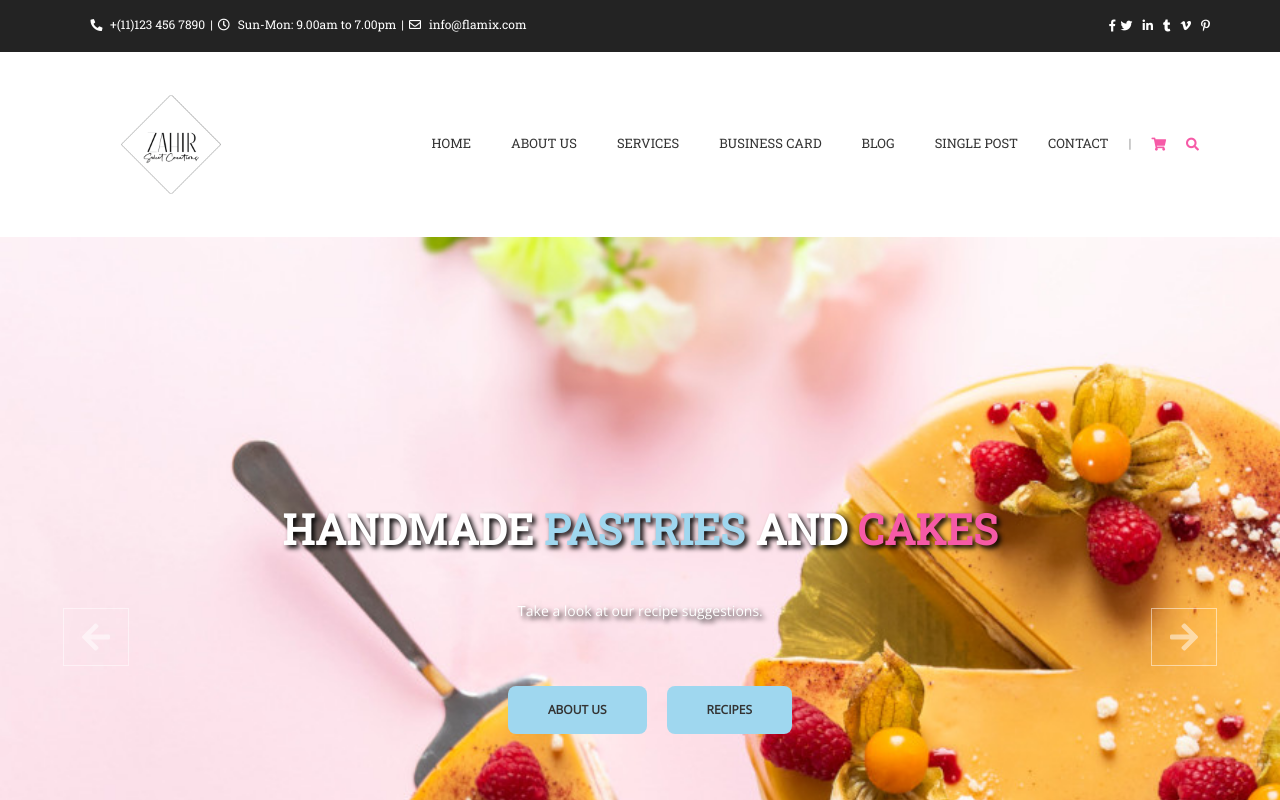
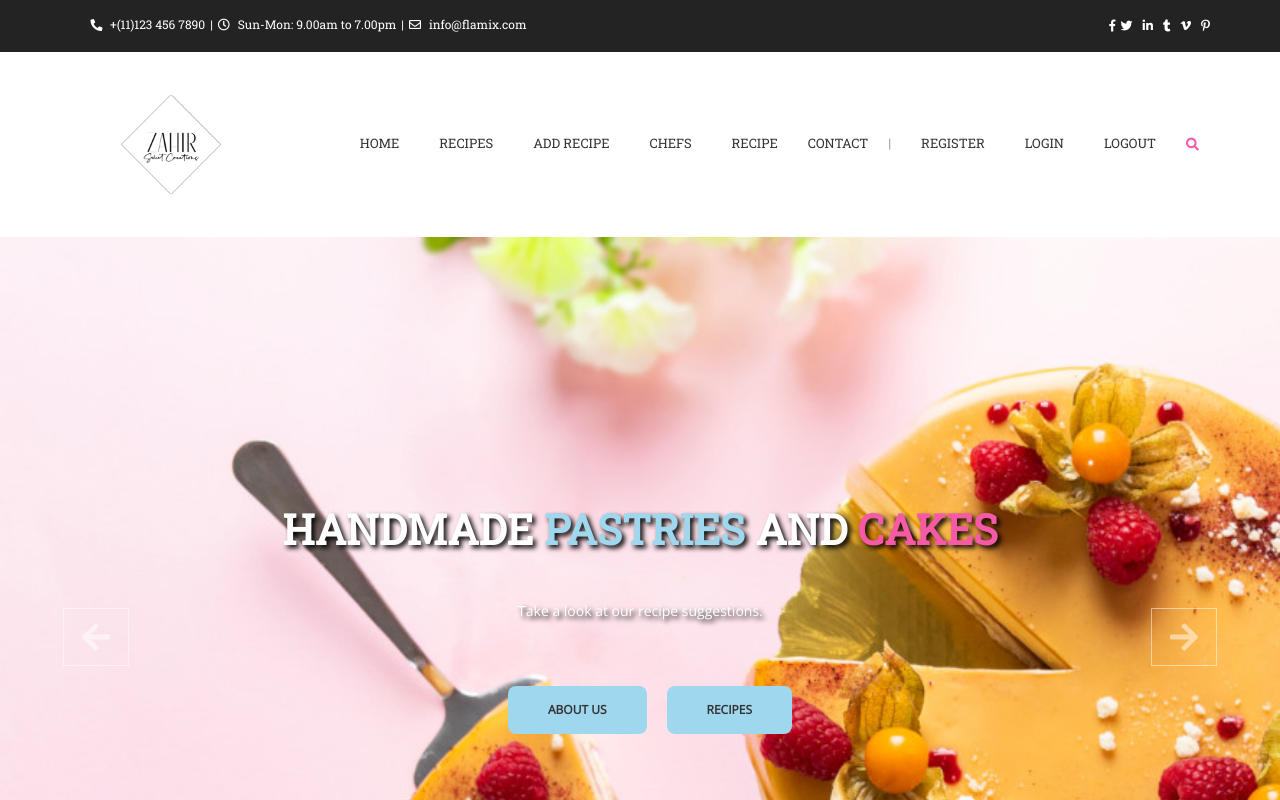
Before and after one commit to DmtDimitrov/zahir-app, a React (Create React App) app in the folder client/: page / in a window 1280 px wide. Shown: the top 800 px of the page. Built offline with nearby package versions, Linux system fonts and the light colour scheme.

Commit message:
Update navigation menu
add new buttons

```diff
--- a/client/src/components/Menu/Menu.js
+++ b/client/src/components/Menu/Menu.js
@@ -1,6 +1,22 @@
 // import './Header.css';
 
-export default function Menu() {
+export default function Menu({
+    navigationHandler
+}) {
+    const onMenuClick = (e) => {
+        e.preventDefault();
+        // console.log('e.target.href');
+        // console.log(e.target.href);
+
+        if (e.target.tagName == 'A') {
+            let url = new URL(e.target.href);
+
+            console.log('url');
+            console.log(url);
+            // console.log(url.pathname);
+            navigationHandler(url.pathname)
+        }
+    };
     return (
         <div className="main-container nav-bg-color">
             <div className="inside-container nav-contain">
@@ -10,16 +26,17 @@ export default function Menu() {
                         <span className="navbar-toggler-icon"></span>
                     </button>
                     <div className="collapse navbar-collapse" id="navbarNavAltMarkup">
-                        <div className="navbar-nav nav-list ml-auto">
-                            <a className="menu" href="index.html">HOME</a>
-                            <a className="menu" href="#">ABOUT US</a>
-                            <a className="menu" href="services.html">SERVICES</a>
-                            <a className="menu" href="#">BUSINESS CARD</a>
-                            <a className="menu" href="blog.html">BLOG</a>
-                            <a className="menu" href="blog-single.html">SINGLE POST</a>
-                            <a className="menu  last-spc" href="contact.html">CONTACT</a>
+                        <div onClick={onMenuClick} className="navbar-nav nav-list ml-auto">
+                            <a className="menu" href="/home">HOME</a>
+                            <a className="menu" href="/recipes">RECIPES</a>
+                            <a className="menu" href="/add">ADD RECIPE</a>
+                            <a className="menu" href="#">CHEFS</a>
+                            <a className="menu" href="/details">RECIPE</a>
+                            <a className="menu  last-spc" href="/contact">CONTACT</a>
                             <span className="menu last-spc color-line"> | </span>
-                            <a className="menu icon-color last-spc" href="#"><i className="fas fa-shopping-cart"></i></a>
+                            <a className="menu" href="/register">REGISTER</a>
+                            <a className="menu" href="/login">LOGIN</a>
+                            <a className="menu" href="#">LOGOUT</a>
                             <a className="menu icon-color  last-spc" href="#"><i className="fas fa-search"></i></a>
 
                         </div>
```
